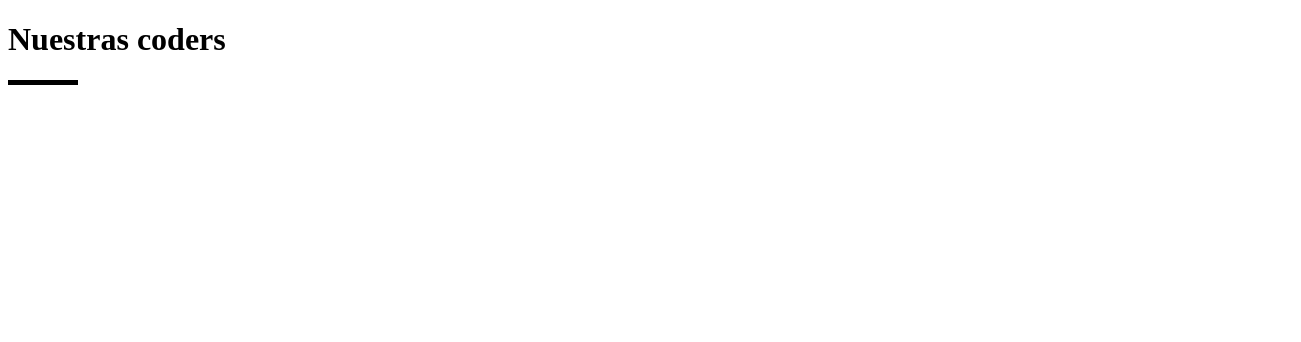
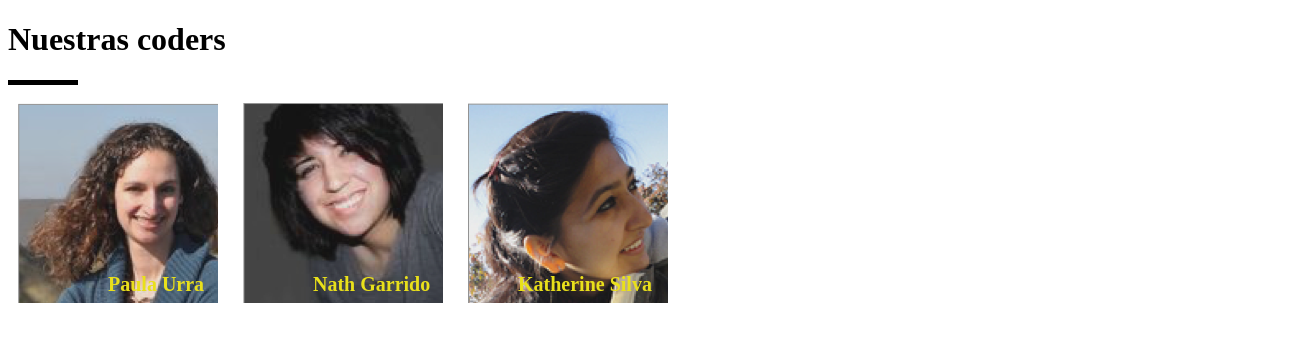
Before and after one commit to vanita22/positioning-nuestras-coders, a plain HTML site: page index.html in a window 1280 px wide. Shown: the whole page, 1301 px wide, since content can reach past the window. Drawn offline with Linux system fonts and the light colour scheme.

Commit message:
subiendo primeras imagenes

```diff
--- a/css/main.css
+++ b/css/main.css
@@ -5,3 +5,72 @@
 	border-bottom: 5px solid black;
 	width: 70px;
 }
+
+/*imagenes*/
+
+#imagenes{
+	position: absolute;
+	width: 100%;
+	height: 900px;
+	padding: 3px;
+	top: 100px;
+	left: 15px;
+}
+
+.img-uno{
+	display: inline-block;
+	position: relative;
+	font-size: 20px;
+
+}
+
+#A{
+	background-image: url(../img/profile-1.png);
+	-webkit-filter: contrast(85%);
+	display: inline-block;
+	width: 200px;
+	height: 200px;
+	margin-right: 20px;
+
+}
+
+#A p{
+	top: 150px;
+	left: 90px;
+	position: relative;
+	color: #FCF109;
+}
+
+#B{
+	background-image: url(../img/profile-2.png);
+	-webkit-filter: contrast(85%);
+	display: inline-block;
+	width: 200px;
+	height: 200px;
+	margin-right: 20px;
+
+}
+
+#B p{
+	top: 150px;
+	left: 70px;
+	position: relative;
+	color: #FCF109;
+}
+
+#C{
+	background-image: url(../img/profile-3.png);
+	-webkit-filter: contrast(85%);
+	display: inline-block;
+	width: 200px;
+	height: 200px;
+	margin-right: 20px;
+
+}
+
+#C p{
+	top: 150px;
+	left: 50px;
+	position: relative;
+	color: #FCF109;
+}
--- a/index.html
+++ b/index.html
@@ -6,9 +6,22 @@
 	<link rel="stylesheet" type="text/css" href="css/main.css">
 </head>
 <body>
+	<!--cabecera-->
 	<div id="coders">
 		<h1>Nuestras coders</h1>
 		<div class="linea"></div>
 	</div>
+
+	<div id="imagenes">
+		<div class="img-uno">
+			<div id="A"><p><strong>Paula Urra</strong></p></div>
+			<div id="B"><p><strong>Nath Garrido</strong></p></div>
+			<div id="C"><p><strong>Katherine Silva</strong></p></div>
+		</div>
+		<div class="img-dos">
+
+		</div>
+	</div>
+
 </body>
 </html>
```
